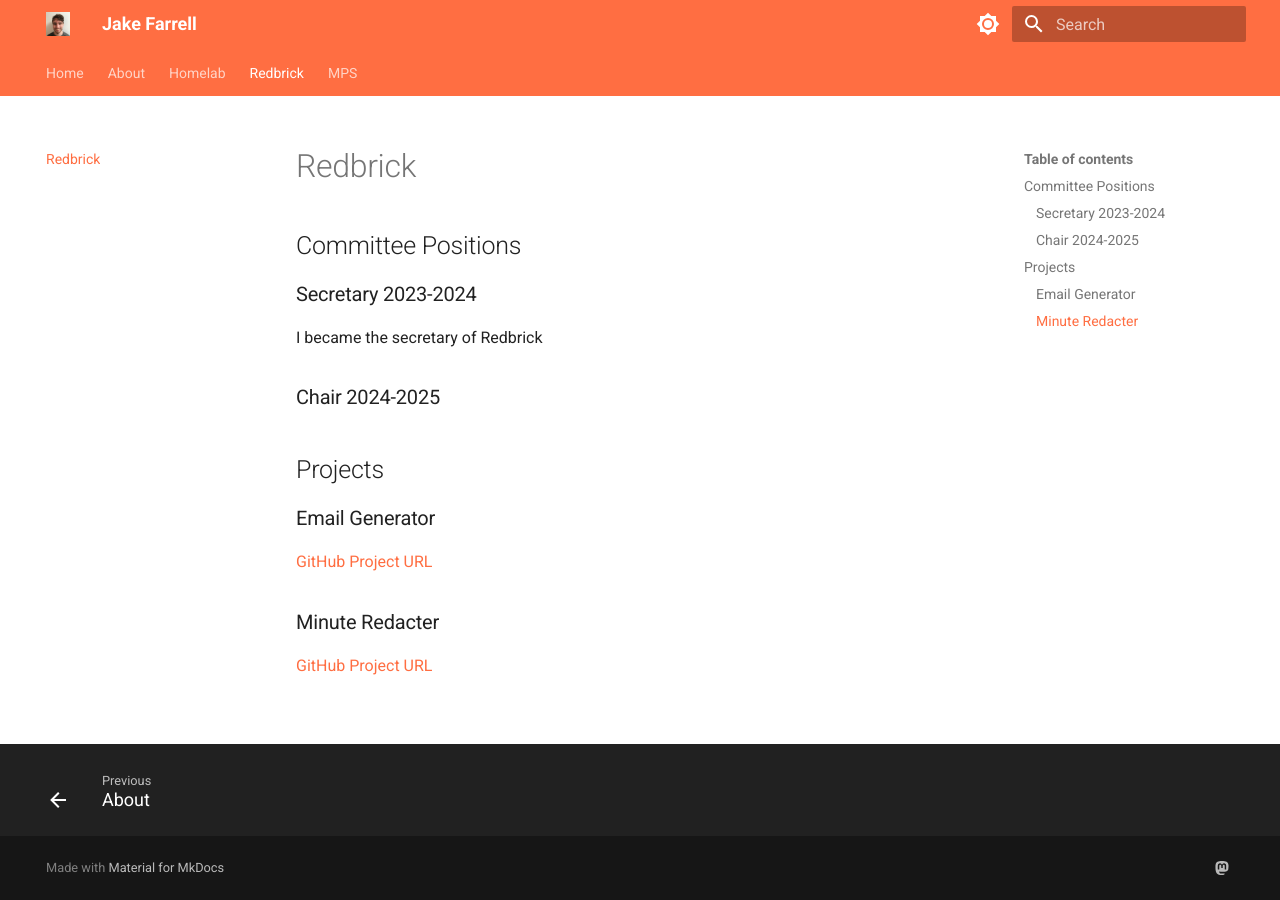
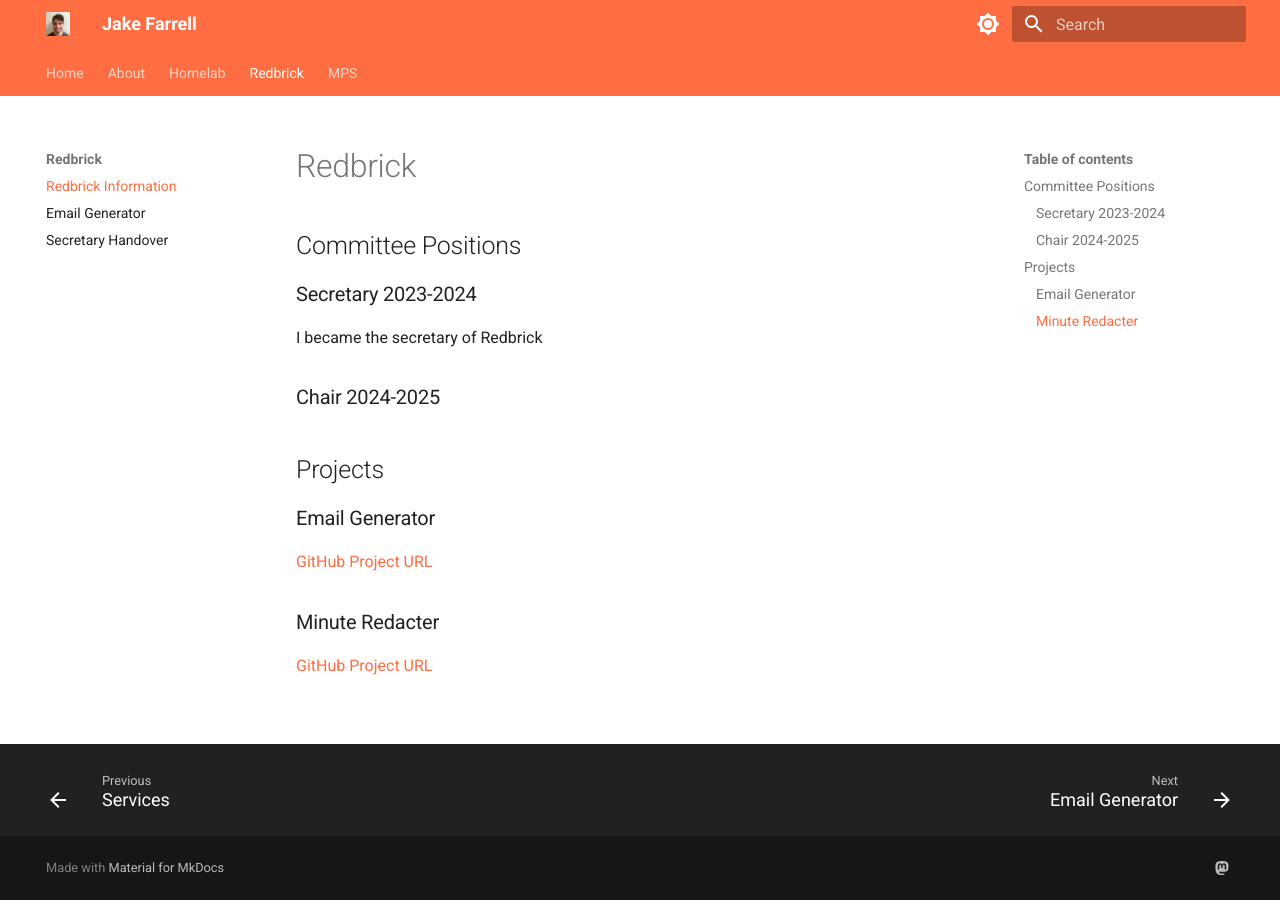
Before and after one commit to CheeseLad/docs, an MkDocs documentation site: the page built from docs/redbrick/redbrick.md, in a window 1280 px wide. Built offline with MkDocs 1.6.1 and Material for MkDocs 9.7.7, drawn with Linux system fonts in a browser that asks for light colours.

Commit message:
setting up categories

```diff
--- a/mkdocs.yml
+++ b/mkdocs.yml
@@ -3,9 +3,14 @@ site_url: https://docs.jakefarrell.ie/
 nav:
   - Home: index.md
   - About: about.md
-  - Homelab: homelab.md
-  - Redbrick: redbrick.md
-  - MPS: mps.md
+  - Homelab:
+    - Homelab Information: homelab/homelab.md
+    - Services: homelab/services.md
+  - Redbrick:
+    - Redbrick Information: redbrick/redbrick.md
+    - Email Generator: redbrick/email-generator.md
+    - Secretary Handover: redbrick/secretary-handover.md
+  - MPS: mps/mps.md
 theme:
   name: material
   font:
```
Also changed, not shown: docs/homelab/homelab.md (added), docs/homelab/services.md (added), docs/mps/mps.md (added), docs/redbrick/email-generator.md (added), docs/redbrick/redbrick.md (renamed from docs/redbrick.md), docs/redbrick/secretarty-handover.md (added).
